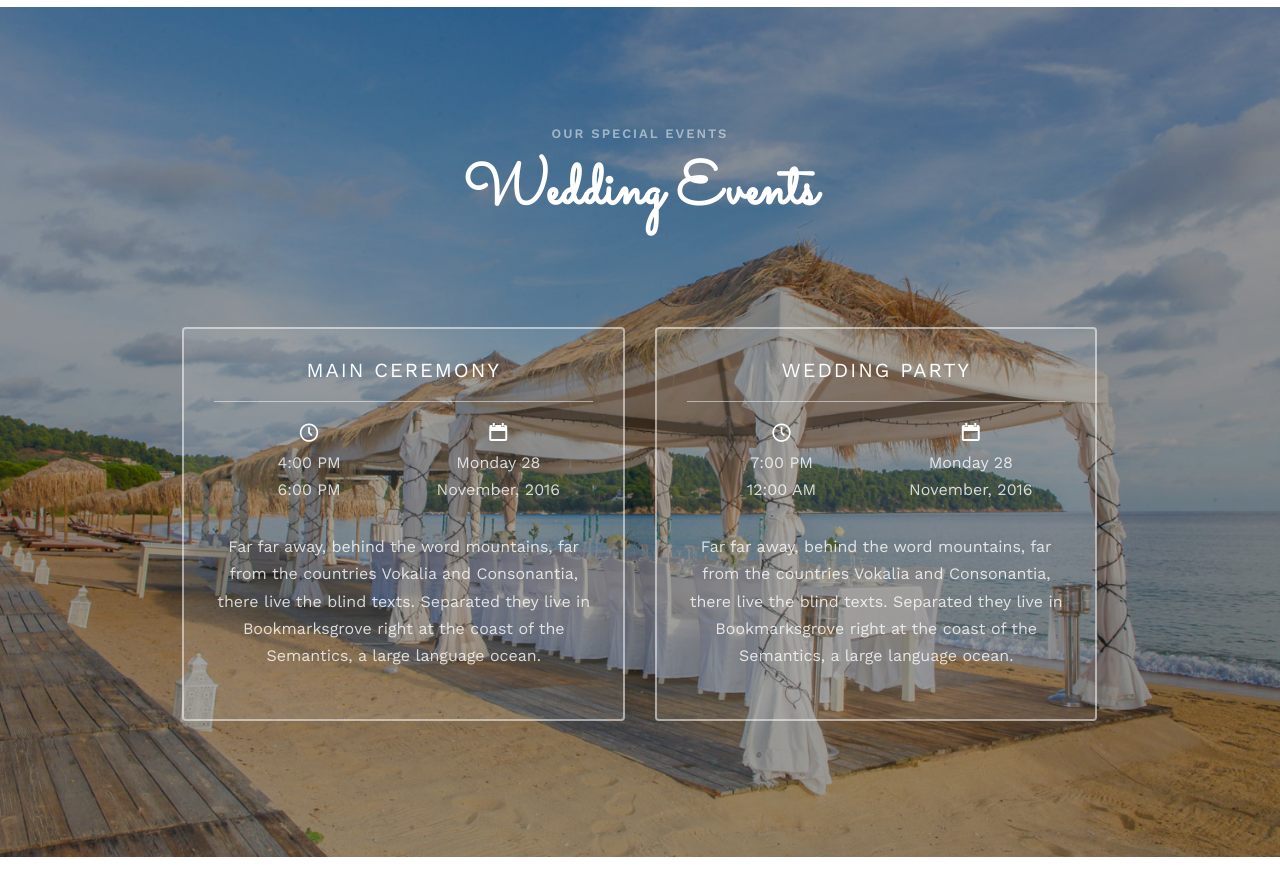
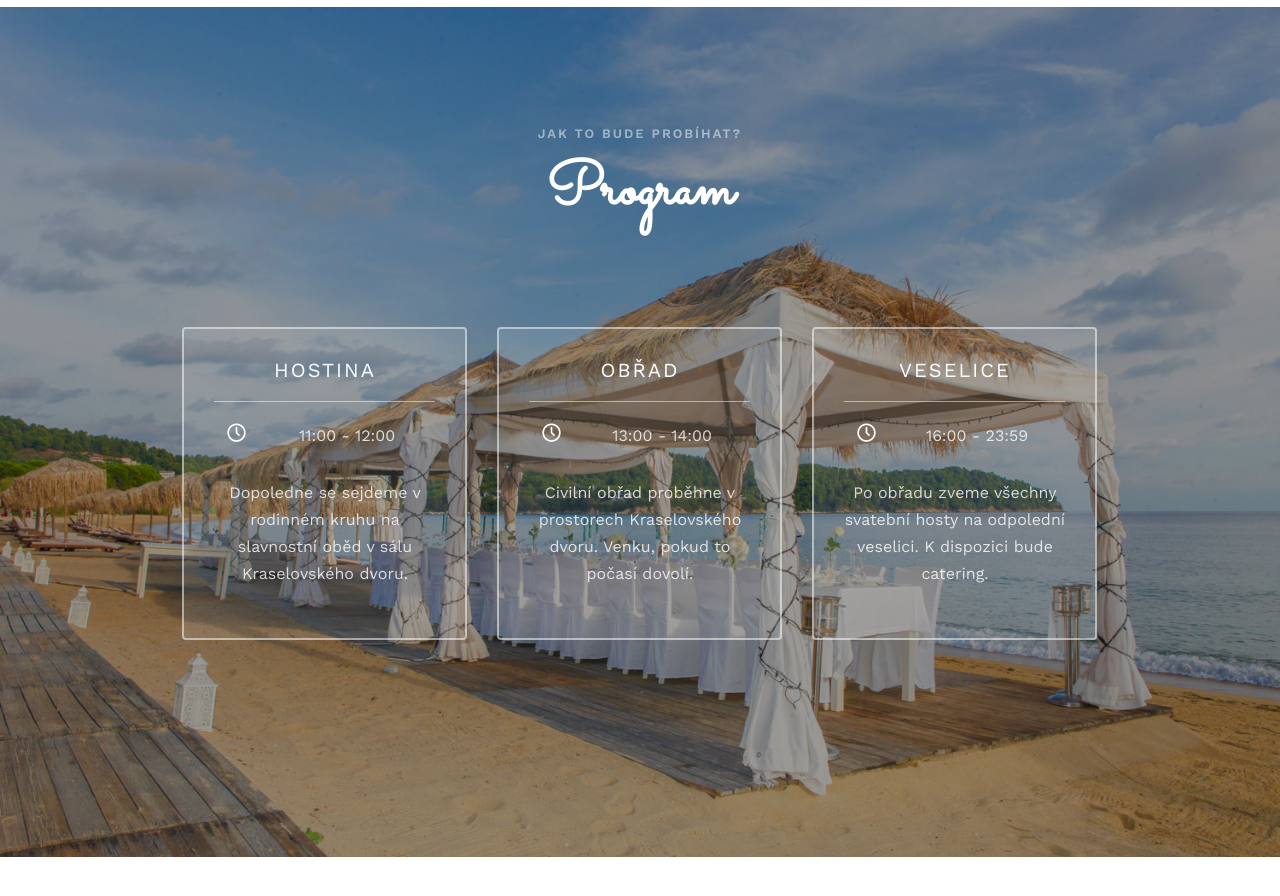
Before and after one commit to jaskovi/jaskovi.github.io, a plain HTML site: page index.html in a window 1280 px wide. Shown: the part 1540-2436 px from the top of the page. Drawn offline with nearby package versions, Linux system fonts and the light colour scheme; files whose address does not match are found by name.

Commit message:
main program

```diff
--- a/css/style.css
+++ b/css/style.css
@@ -439,9 +439,15 @@ h1, h2, h3, h4, h5, h6, figure {
   color: white;
   font-size: 20px;
 }
-#fh5co-counter .event-wrap .event-col,
-#fh5co-event .event-wrap .event-col {
-  width: 50%;
+#fh5co-counter .event-wrap .event-col-1,
+#fh5co-event .event-wrap .event-col-1 {
+  width: 20%;
+  float: left;
+  margin-bottom: 30px;
+}
+#fh5co-counter .event-wrap .event-col-2,
+#fh5co-event .event-wrap .event-col-2 {
+  width: 80%;
   float: left;
   margin-bottom: 30px;
 }
--- a/index.html
+++ b/index.html
@@ -131,44 +131,48 @@
 		<div class="container">
 			<div class="row">
 				<div class="col-md-8 col-md-offset-2 text-center fh5co-heading animate-box">
-					<span>Our Special Events</span>
-					<h2>Wedding Events</h2>
+					<span>Jak to bude probíhat?</span>
+					<h2>Program</h2>
 				</div>
 			</div>
 			<div class="row">
 				<div class="display-t">
 					<div class="display-tc">
 						<div class="col-md-10 col-md-offset-1">
-							<div class="col-md-6 col-sm-6 text-center">
+							<div class="col-md-4 col-sm-4 text-center">
 								<div class="event-wrap animate-box">
-									<h3>Main Ceremony</h3>
-									<div class="event-col">
+									<h3>Hostina</h3>
+									<div class="event-col-1">
 										<i class="icon-clock"></i>
-										<span>4:00 PM</span>
-										<span>6:00 PM</span>
 									</div>
-									<div class="event-col">
-										<i class="icon-calendar"></i>
-										<span>Monday 28</span>
-										<span>November, 2016</span>
+									<div class="event-col-2">
+										<span>11:00 - 12:00</span>
 									</div>
-									<p>Far far away, behind the word mountains, far from the countries Vokalia and Consonantia, there live the blind texts. Separated they live in Bookmarksgrove right at the coast of the Semantics, a large language ocean.</p>
+									<p>Dopoledne se sejdeme v rodinném kruhu na slavnostní oběd v sálu Kraselovského dvoru.</p>
 								</div>
 							</div>
-							<div class="col-md-6 col-sm-6 text-center">
+							<div class="col-md-4 col-sm-4 text-center">
 								<div class="event-wrap animate-box">
-									<h3>Wedding Party</h3>
-									<div class="event-col">
+									<h3>Obřad</h3>
+									<div class="event-col-1">
 										<i class="icon-clock"></i>
-										<span>7:00 PM</span>
-										<span>12:00 AM</span>
 									</div>
-									<div class="event-col">
-										<i class="icon-calendar"></i>
-										<span>Monday 28</span>
-										<span>November, 2016</span>
+									<div class="event-col-2">
+										<span>13:00 - 14:00</span>
 									</div>
-									<p>Far far away, behind the word mountains, far from the countries Vokalia and Consonantia, there live the blind texts. Separated they live in Bookmarksgrove right at the coast of the Semantics, a large language ocean.</p>
+									<p>Civilní obřad proběhne v prostorech Kraselovského dvoru. Venku, pokud to počasí dovolí.</p>
+								</div>
+							</div>
+							<div class="col-md-4 col-sm-4 text-center">
+								<div class="event-wrap animate-box">
+									<h3>Veselice</h3>
+									<div class="event-col-1">
+										<i class="icon-clock"></i>
+									</div>
+									<div class="event-col-2">
+										<span>16:00 - 23:59</span>
+									</div>
+									<p>Po obřadu zveme všechny svatební hosty na odpolední veselici. K dispozici bude catering.</p>
 								</div>
 							</div>
 						</div>
```
